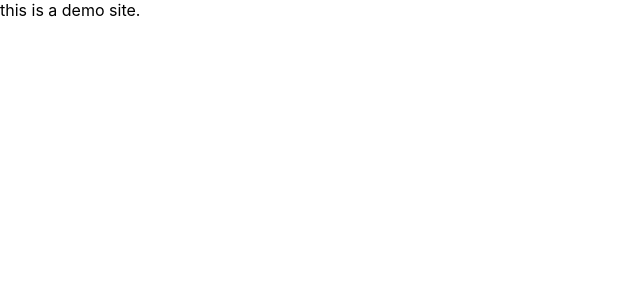
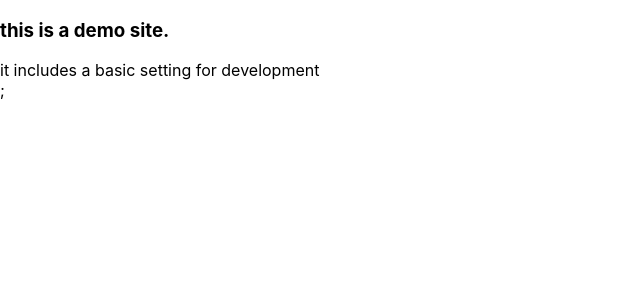
Before and after one commit to Wen-Jian/nextjs-project-with-ts, a Next.js app: page / in a window 1280 px wide. Shown: the top 300 px of the page, without its empty margins (0-640 px from the left). Built offline with nearby package versions, Linux system fonts and the light colour scheme.

Commit message:
chore: set paths for typescript to resolve the modules

```diff
--- a/package.json
+++ b/package.json
@@ -3,7 +3,7 @@
   "version": "0.1.0",
   "private": true,
   "scripts": {
-    "dev": "next dev",
+    "dev": "sudo next dev",
     "build": "next build",
     "start": "next start"
   },
--- a/pages/_app.js
+++ /dev/null
@@ -1,7 +0,0 @@
-import '../styles/globals.css';
-
-function MyApp({ Component, pageProps }) {
-    return <Component {...pageProps} />;
-}
-
-export default MyApp;
--- /dev/null
+++ b/pages/_app.tsx
@@ -0,0 +1,8 @@
+import { AppProps } from 'next/dist/next-server/lib/router/router';
+import '../styles/globals.css';
+
+function MyApp({ Component, pageProps }: AppProps) {
+    return <Component {...pageProps} />;
+}
+
+export default MyApp;
--- a/pages/index.tsx
+++ b/pages/index.tsx
@@ -2,7 +2,12 @@ import { NextPage } from 'next';
 import React from 'react';
 
 const Index: NextPage = () => {
-    return <div>this is a demo site.</div>;
+    return (
+        <>
+            <h3>this is a demo site.</h3>
+            <div> it includes a basic setting for development</div>;
+        </>
+    );
 };
 
 export default Index;
```
Also changed, not shown: tsconfig.json (+23 -10 lines), 1 other file (tests, documents, lock files or other folders).
